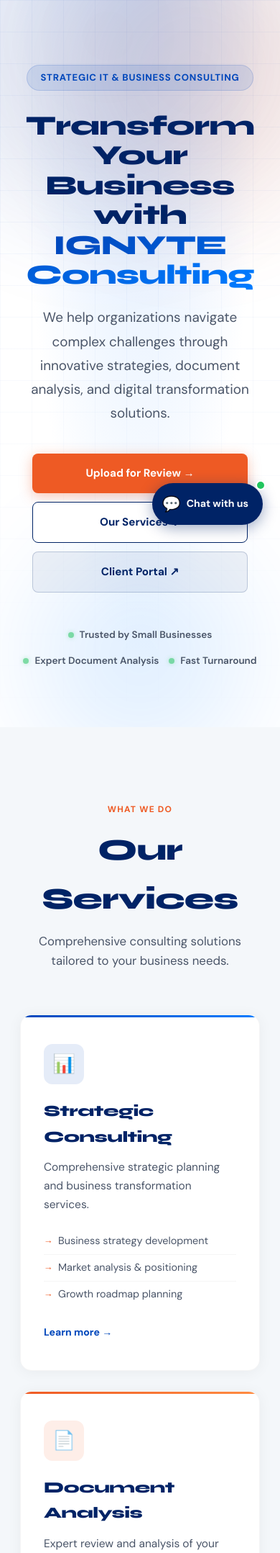
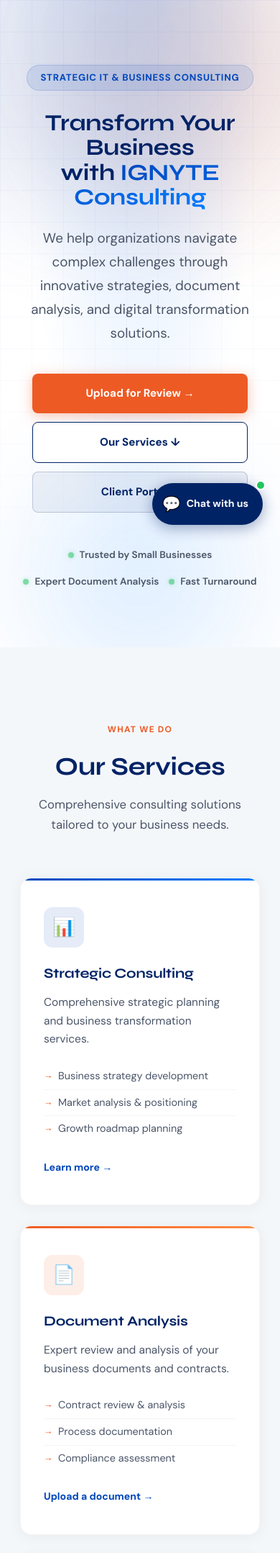
Before and after one commit to asam89/ignyte, a PHP site: page / in a window 390 px wide. Shown: the part 87-2244 px from the top of the page at 72% size. Run offline with PHP 8.4, Linux system fonts and the light colour scheme.

Commit message:
Fix stretched font styling across all pages
- Reduce heading font-weight from 800 to 700 (less heavy/wide)
- Adjust letter-spacing from -0.02em to -0.01em (less compressed)
- Reduce hero h1 from 3.8rem to 3.2rem (mobile: 2.4rem to 2rem)
- Reduce section header h2 from 2.6rem to 2.2rem
- Reduce service card h3 from 1.35rem to 1.2rem
- Reduce why-ignyte h2 from 2.5rem to 2.1rem
- Reduce stat numbers from 2.2rem/800 to 2rem/700

Co-Authored-By: Devin AI <158243242+devin-ai-integration[bot]@users.noreply.github.com>

```diff
--- a/public_html/style.css
+++ b/public_html/style.css
@@ -22,8 +22,8 @@ body {
 
 h1, h2, h3, h4, h5 {
     font-family: 'Syne', sans-serif;
-    font-weight: 800;
-    letter-spacing: -0.02em;
+    font-weight: 700;
+    letter-spacing: -0.01em;
 }
 
 a { text-decoration: none; transition: 0.2s ease; }
@@ -138,7 +138,7 @@ nav.scrolled { box-shadow: 0 4px 24px rgba(0,35,102,0.08); }
 }
 
 .hero h1 {
-    font-size: 3.8rem;
+    font-size: 3.2rem;
     line-height: 1.08;
     margin-bottom: 22px;
     color: var(--navy);
@@ -226,7 +226,7 @@ nav.scrolled { box-shadow: 0 4px 24px rgba(0,35,102,0.08); }
 
 /* ===== SECTION HEADER ===== */
 .section-header { text-align: center; margin-bottom: 60px; }
-.section-header h2 { font-size: 2.6rem; margin-bottom: 10px; }
+.section-header h2 { font-size: 2.2rem; margin-bottom: 10px; }
 .section-header p { font-size: 1.05rem; color: var(--slate); }
 .section-header.light h2, .section-header.light p { color: white; }
 
@@ -290,7 +290,7 @@ nav.scrolled { box-shadow: 0 4px 24px rgba(0,35,102,0.08); }
 .icon-box.green  { background: rgba(22,163,74,0.1); }
 .icon-box.purple { background: rgba(124,58,237,0.1); }
 
-.service-card h3 { margin-bottom: 12px; font-size: 1.35rem; color: var(--navy); }
+.service-card h3 { margin-bottom: 12px; font-size: 1.2rem; color: var(--navy); }
 .service-card > p { color: var(--slate); font-size: 0.97rem; margin-bottom: 20px; }
 
 .service-list {
@@ -332,7 +332,7 @@ nav.scrolled { box-shadow: 0 4px 24px rgba(0,35,102,0.08); }
     align-items: center;
 }
 
-.why-text h2 { font-size: 2.5rem; margin-bottom: 12px; }
+.why-text h2 { font-size: 2.1rem; margin-bottom: 12px; }
 .why-intro { font-size: 1.1rem; color: var(--slate); margin-bottom: 36px; }
 
 .check-list li {
@@ -348,7 +348,7 @@ nav.scrolled { box-shadow: 0 4px 24px rgba(0,35,102,0.08); }
     color: var(--flame-orange);
     border-radius: 50%;
     display: flex; align-items: center; justify-content: center;
-    font-weight: 800;
+    font-weight: 700;
     font-size: 0.8rem;
 }
 .check-list strong { color: var(--navy); }
@@ -369,7 +369,7 @@ nav.scrolled { box-shadow: 0 4px 24px rgba(0,35,102,0.08); }
 .stat-card.mid     { background: var(--brand-blue); color: white; }
 .stat-card.light   { background: var(--light-grey); color: var(--navy); }
 
-.stat-num { display: block; font-family: 'Syne', sans-serif; font-size: 2.2rem; font-weight: 800; margin-bottom: 6px; }
+.stat-num { display: block; font-family: 'Syne', sans-serif; font-size: 2rem; font-weight: 700; margin-bottom: 6px; }
 .stat-label { font-size: 0.78rem; text-transform: uppercase; letter-spacing: 0.08em; opacity: 0.85; }
 
 /* ===== PROCESS ===== */
@@ -387,7 +387,7 @@ nav.scrolled { box-shadow: 0 4px 24px rgba(0,35,102,0.08); }
 .step-num {
     display: inline-block;
     font-size: 0.72rem;
-    font-weight: 800;
+    font-weight: 700;
     letter-spacing: 0.1em;
     color: var(--flame-orange);
     margin-bottom: 10px;
@@ -753,7 +753,7 @@ footer { background: #001540; color: white; padding: 80px 0 30px; }
     .mobile-menu-toggle { display: block; }
 
     .hero { padding: 90px 0 80px; }
-    .hero h1 { font-size: 2.4rem; }
+    .hero h1 { font-size: 2rem; }
     .hero-btns { flex-direction: column; align-items: center; }
     .btn-primary, .btn-secondary, .btn-portal { width: 100%; max-width: 300px; justify-content: center; }
 
```
